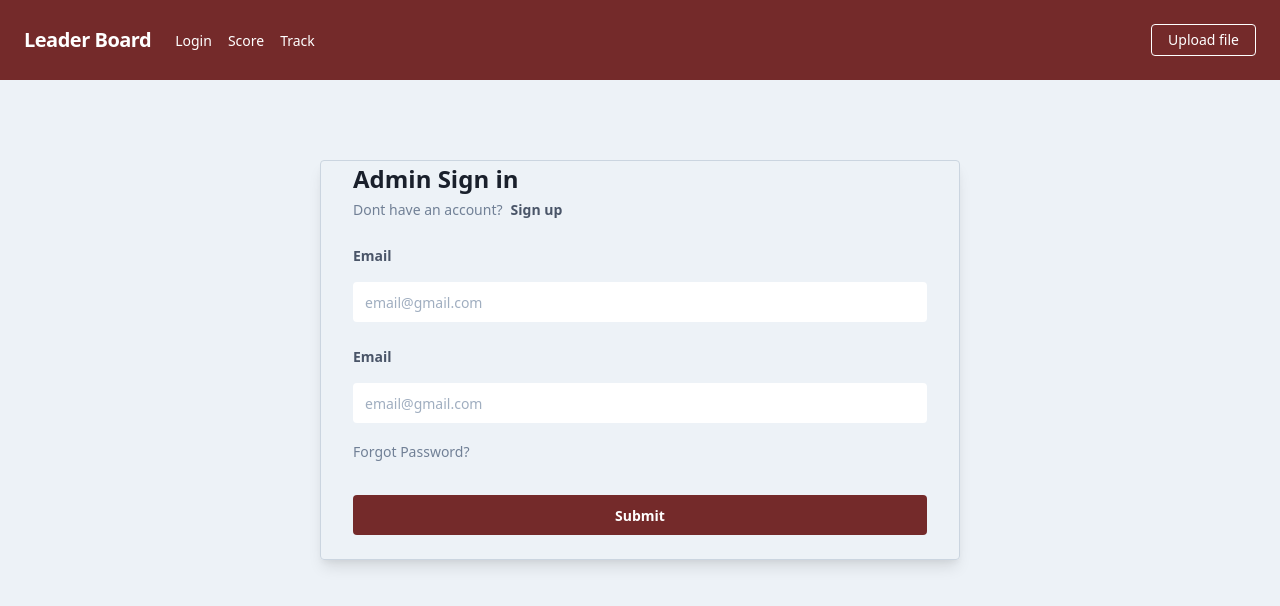
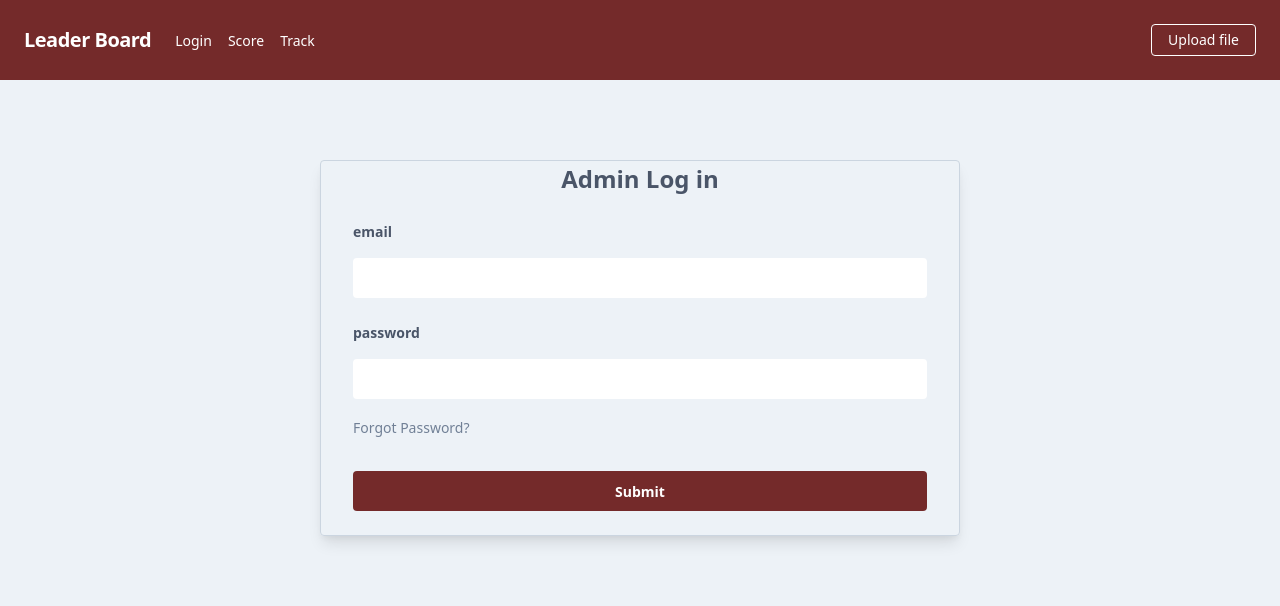
Before and after one commit to jakazzy/leaderbrd-client, a React (Create React App) app: page /login in a window 1280 px wide. Shown: the top 606 px of the page. Built offline with nearby package versions, Linux system fonts and the light colour scheme.

Commit message:
add proptypes tp input field

```diff
--- a/src/components/form-input.jsx
+++ b/src/components/form-input.jsx
@@ -1,24 +1,32 @@
 import React from 'react';
+import PropTypes from 'prop-types';
 
-const FormInput = () => {
+const FormInput = ({ type, forName, idName, PlaceholderText, labelName }) => {
   return (
     <div className="mb-4 mt-6">
       <label
-        htmlFor="email"
+        htmlFor={forName}
         className="block text-gray-700 text-sm font-semibold mb-2"
       >
         {' '}
-        Email
+        {labelName}
         <input
           className="block w-full h-10 text-sm  rounded  mt-4 py-2 px-3 text-gray-700  leading-tight focus:outline-none focus:shadow-outline"
-          type="email"
-          name="email"
-          id="email"
-          placeholder="email@gmail.com"
+          type={type}
+          id={idName}
+          placeholder={PlaceholderText}
         />
       </label>
     </div>
   );
 };
 
+FormInput.propTypes = {
+  type: PropTypes.string.isRequired,
+  forName: PropTypes.string.isRequired,
+  idName: PropTypes.string.isRequired,
+  PlaceholderText: PropTypes.string.isRequired,
+  labelName: PropTypes.string.isRequired,
+};
+
 export default FormInput;
--- a/src/pages/login-page.component.jsx
+++ b/src/pages/login-page.component.jsx
@@ -8,25 +8,23 @@ const LoginPage = () => {
     <div className="container mx-auto h-screen">
       <form className="w-1/2 mx-auto rounded border border-gray-400 shadow-lg my-20 px-8">
         <div>
-          <h1 className=" text-2xl font-bold">Admin Sign in</h1>
-          <div>
-            <span className="text-gray-600 text-sm mr-2">
-              Dont have an account?
-            </span>
-            <span className="text-gray-700 text-sm font-semibold">Sign up</span>
-          </div>
+          <h1 className=" text-2xl text-center text-gray-700 font-bold mb-2">
+            Admin Log in
+          </h1>
         </div>
         <FormInput
-          for="email"
-          id="email"
-          placeholder="email@gmail.com"
-          label="email"
+          type="email"
+          forName="email"
+          idName="email"
+          placeholderText="email@gmail.com"
+          labelName="email"
         />
         <FormInput
-          for="pwd"
-          id="pwd"
-          placeholder="............"
-          label="password"
+          type="password"
+          forName="pwd"
+          idName="pwd"
+          placeholderText="............"
+          labelName="password"
         />
         <Link
           className="inline-block align-baseline text-sm text-gray-600 hover:text-gray-800"
```
